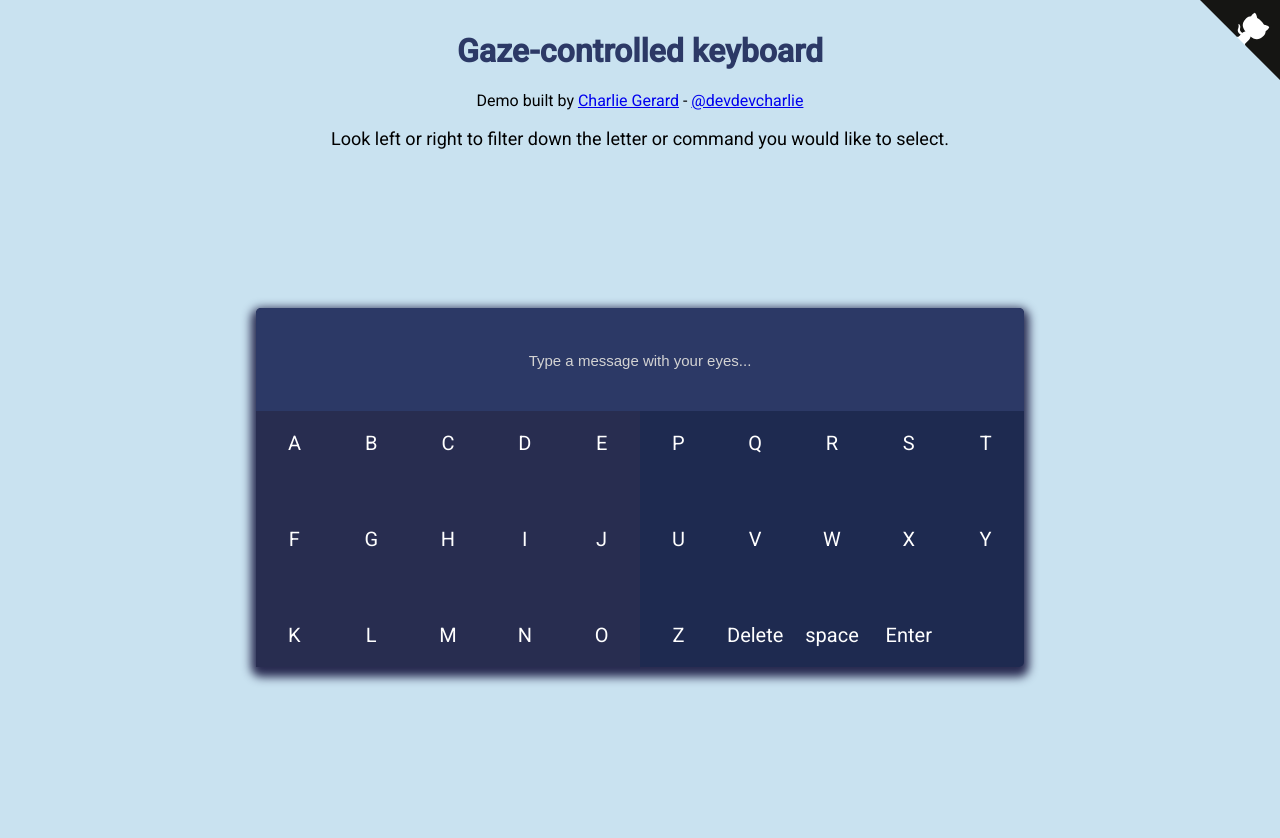
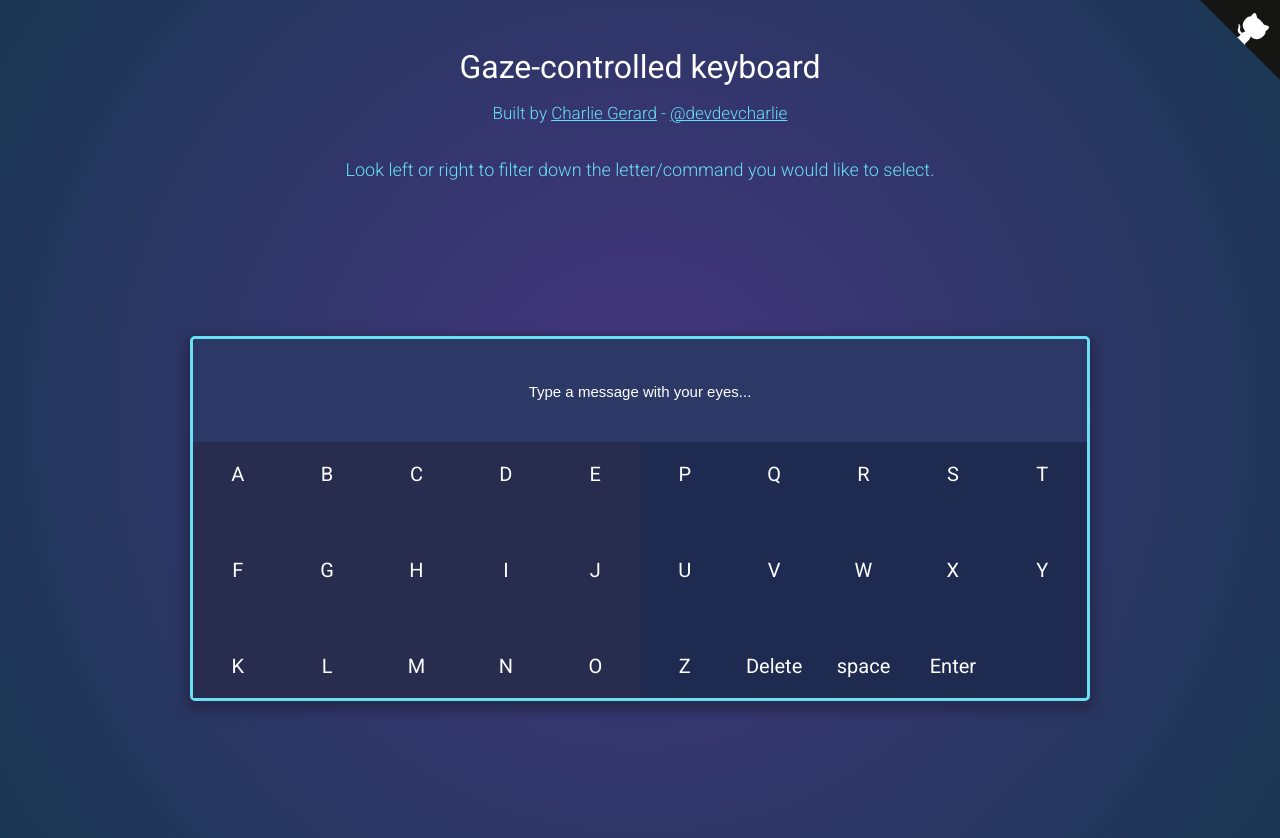
Before and after one commit to charliegerard/gaze-detection, a website built with Parcel: page demo/keyboard/index.html in a window 1280 px wide. Before the commit the page ends 807 px from the top, so only its background shows below. Built offline with nearby package versions, Linux system fonts and the light colour scheme; no server answers.

Commit message:
update style

```diff
--- a/demo/keyboard/index.html
+++ b/demo/keyboard/index.html
@@ -13,7 +13,7 @@
   </head>
   <body>
     <a
-      href="https://your-url"
+      href="https://github.com/charliegerard/gaze"
       class="github-corner"
       aria-label="View source on GitHub"
       ><svg
@@ -46,8 +46,8 @@
 
     <h1>Gaze-controlled keyboard</h1>
     <section class="info">
-      <p>
-        Demo built by
+      <p class="credit">
+        Built by
         <a
           href="https://charliegerard.dev"
           target="_blank"
@@ -63,8 +63,8 @@
         >
       </p>
       <p class="instruction">
-        Look left or right to filter down the letter or command you would like
-        to select.
+        Look left or right to filter down the letter/command you would like to
+        select.
       </p>
     </section>
 
--- a/demo/keyboard/styles.css
+++ b/demo/keyboard/styles.css
@@ -1,42 +1,61 @@
 body {
   margin: 0;
-  /* background-color: rgb(40, 63, 186); */
-  background-color: rgb(201, 226, 240);
+  background: rgb(71, 53, 128);
+  background: radial-gradient(
+    circle,
+    rgba(71, 53, 128, 1) 0%,
+    rgba(26, 55, 83, 1) 100%
+  );
   font-family: "Roboto", sans-serif;
+}
+
+/* mobile-first styles */
+h1 {
+  width: 90%;
+  margin: 0.5em auto;
+  padding: 0;
+  color: rgb(255, 255, 255);
+  font-weight: 400;
+  text-align: center;
 }
 
 main {
   display: flex;
-  /* height: 100%; */
-  min-height: 80%;
-  max-height: 100%;
-  height: 80%;
+  height: 55%;
   align-items: center;
   justify-content: center;
 }
 
-.info {
-  text-align: center;
+#main {
+  max-width: 95%;
+  width: 95%;
 }
 
-.instruction {
-  font-size: 18px;
+.section-left {
+  background-color: rgb(40, 45, 80);
+  display: grid;
+  grid-template-columns: repeat(5, 1fr);
+  grid-template-rows: repeat(3, 1fr);
+  grid-row-gap: 0;
+  grid-column-gap: 0.2em;
 }
 
-h1 {
-  text-align: center;
-  display: block;
-  color: rgb(44, 57, 102);
-  padding-top: 1em;
+.section-right {
+  display: grid;
+  grid-template-columns: repeat(5, 1fr);
+  grid-template-rows: repeat(3, 1fr);
+  grid-row-gap: 0;
+  grid-column-gap: 0.2em;
 }
 
-#main {
-  max-width: 70%;
-  width: 60%;
+.section-left p,
+.section-right p {
+  color: white;
+  font-size: 0.9em;
 }
 
 .output {
-  padding: 2em;
+  padding: 1em;
   display: block;
   margin: 0 auto;
   background-color: rgb(44, 57, 102);
@@ -49,8 +68,25 @@ h1 {
   font-size: 20px;
 }
 
+.info {
+  text-align: center;
+}
+
+.info {
+  font-size: 18px;
+  color: rgb(105, 223, 242);
+  font-weight: 300;
+}
+.info a {
+  color: rgb(105, 223, 242);
+}
+
+.instruction {
+  margin-top: 2em;
+}
+
 .output::placeholder {
-  color: lightgray;
+  color: white;
   font-size: 15px;
   font-weight: lighter;
 }
@@ -59,6 +95,11 @@ h1 {
   background-color: rgb(30, 42, 80);
   border-radius: 5px;
   box-shadow: 0 5px 10px 5px rgb(40, 42, 80);
+  border: 3px solid rgb(105, 223, 242);
+}
+
+.credit {
+  font-size: 17px;
 }
 
 .letters {
@@ -67,20 +108,33 @@ h1 {
   text-align: center;
 }
 
+/* bigger screens */
+@media (min-device-width: 667px) {
+  h1 {
+    padding-top: 1em;
+  }
+
+  main {
+    display: flex;
+    min-height: 80%;
+    max-height: 100%;
+    height: 80%;
+    align-items: center;
+    justify-content: center;
+    margin-top: 0;
+  }
+
+  #main {
+    max-width: 900px;
+  }
+
   .section-left {
-  background-color: rgb(40, 45, 80);
-  display: grid;
-  grid-template-columns: repeat(5, 1fr);
-  grid-template-rows: repeat(3, 1fr);
-  grid-column-gap: 0px;
+    grid-column-gap: 0;
     grid-row-gap: 2em;
   }
 
   .section-right {
-  display: grid;
-  grid-template-columns: repeat(5, 1fr);
-  grid-template-rows: repeat(3, 1fr);
-  grid-column-gap: 0px;
+    grid-column-gap: 0;
     grid-row-gap: 2em;
   }
 
@@ -90,18 +144,13 @@ h1 {
     font-size: 20px;
   }
 
-footer {
-  text-align: center;
-  color: rgb(44, 57, 102);
+  .output {
+    padding: 2em;
+    font-size: 20px;
+  }
 }
 
-footer a {
-  color: rgb(44, 57, 102);
-  cursor: pointer;
-}
-
-/* Github corner */
-
+/* Github corner - Thanks to @tholman! https://github.com/tholman/github-corners */
 .github-corner:hover .octo-arm {
   animation: octocat-wave 560ms ease-in-out;
 }
```
Also changed, not shown: package.json (+4 -5 lines), 2 other files. Lines whose indentation alone changed are shown as unchanged.
